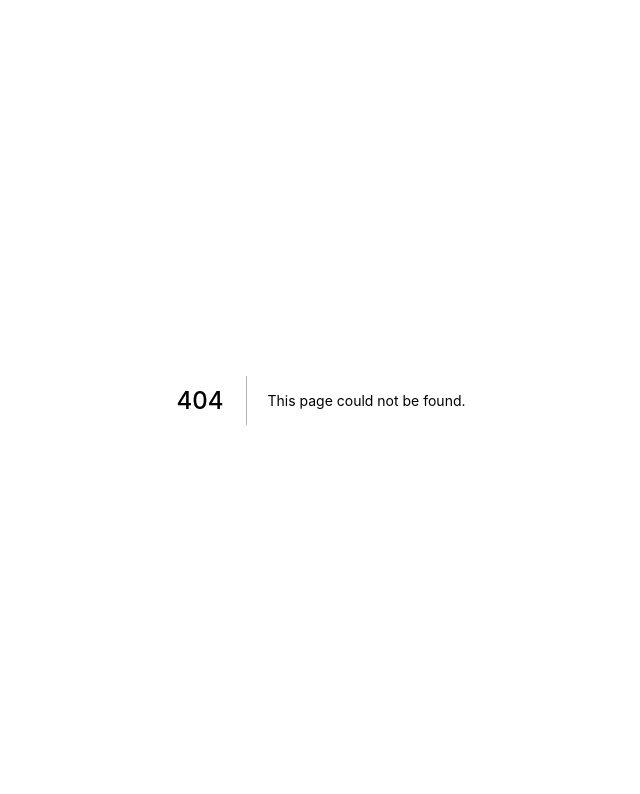
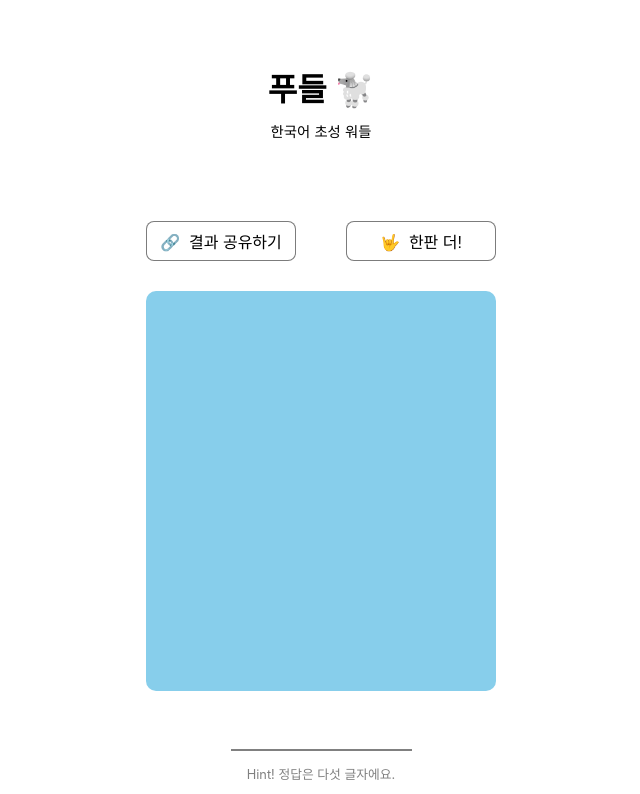
Before and after one commit to humonnom/DEV-BLOG, a Next.js app: page /poodle in a window 1280 px wide. Before the commit this address had no page. Shown: the top 794 px of the page, without its empty margins (319-959 px from the left). Built offline with nearby package versions, Linux system fonts and the light colour scheme.

Commit message:
[ 푸들 ] 초성으로 푸는 한글 워들 - 전체 구조 잡기 완료

```diff
--- a/components/Comp.js
+++ b/components/Comp.js
@@ -12,7 +12,11 @@ export const HeadConf = () => {
 };
 
 export const Footer = () => {
-  return <footer className={styles.footer}>footer</footer>;
+  return (
+    <footer className={styles.footer}>
+      만든이에게 박수 보내기&nbsp;&nbsp;<button>&nbsp;👏&nbsp;&nbsp;</button>
+    </footer>
+  );
 };
 
 export const Container = ({ contents }) => {
--- a/components/util.js
+++ b/components/util.js
@@ -1,4 +1,9 @@
 import { useMemo, useState } from "react";
+import styles from "../styles/Poodle.module.css";
+
+export function isKorean(value) {
+  return !value.match(/[^a-zA-Z0-9\p{Hangul}]/);
+}
 
 export function DesktopForm({ onSubmit }) {
   const [value, setValue] = useState("");
@@ -7,12 +12,14 @@ export function DesktopForm({ onSubmit }) {
 
   const message = useMemo(() => {
     console.log(value);
-    if (value.length > 5) {
-      return "다섯 글자가 넘었어요";
+    if (value.length > 0 && isKorean(value)) {
+      console.log("한국어가 아님");
+      return "Warning! 한글로 써주세요.";
     } else if (value.length < 5) {
-      return "아직 칸이 남았어요";
+      return "Hint! 정답은 다섯 글자에요.";
+    } else if (value.length === 5) {
+      return "맞았는지 볼까요?";
     }
-
     return "";
   }, [value]);
 
@@ -26,9 +33,15 @@ export function DesktopForm({ onSubmit }) {
             name="input"
             value={value}
             onChange={onChange}
+            onKeyDown={(event) => {
+              if (event.key === "Enter") {
+                onSubmit();
+              }
+            }}
+            maxLength={5}
           />
         </label>
-        <p>{message}</p>
+        <p className={styles.hint}>{message}</p>
         <button type="button" onClick={onSubmit}>
           제출
         </button>
--- /dev/null
+++ b/pages/poodle.js
@@ -0,0 +1,97 @@
+import { useEffect, useMemo, useState } from "react";
+import { Container } from "../components/Comp";
+import { DesktopForm } from "../components/util";
+import styles from "../styles/Poodle.module.css";
+
+function useCheck() {
+  const [isSuccess, setIsSuccess] = useState(null);
+  const [value, setValue] = useState("");
+  const [color, setColor] = useState(null);
+
+  const column = useMemo(() => {
+    if (value && color) {
+      return [
+        { value: "안", color: "yellow", row: 0, col: 0 },
+        { value: "녕", color: "yellow", row: 1, col: 0 },
+        { value: "하", color: "yellow", row: 2, col: 0 },
+        { value: "세", color: "yellow", row: 3, col: 0 },
+        { value: "요", color: "yellow", row: 4, col: 0 },
+      ];
+    }
+    return null;
+  }, [color, value]);
+
+  const check = (value, dest, parse) => {
+    setValue(value);
+    setColor([1, 1, 1, 1, 1]);
+    setIsSuccess(false);
+  };
+
+  return {
+    check,
+    isSuccess,
+    column,
+  };
+}
+
+function useGetBoard({ list }) {
+  const board = useMemo(
+    () =>
+      list.map((item, index) => (
+        <li key={index} className={styles.block}>
+          {item.value}
+        </li>
+      )),
+    [list]
+  );
+
+  return {
+    board,
+  };
+}
+
+export default function Poodle() {
+  const dest = "안녕하세요";
+  const parsed = "ㅇㄴㅎㅅㅇ";
+  const { column, check, isSuccess } = useCheck();
+  const [list, setList] = useState([]);
+  const { board } = useGetBoard({ list });
+
+  const onSubmit = (event) => {
+    event.preventDefault();
+    check(value, dest, parsed);
+  };
+
+  useEffect(() => {
+    if (column) {
+      setList(list.concat(column));
+    }
+  }, [column, setList]);
+
+  useEffect(() => {
+    if (list) {
+      console.log(list);
+    }
+  }, [list]);
+
+  const { value, comp } = DesktopForm({
+    onSubmit,
+  });
+
+  const Contents = (
+    <>
+      <h2 className={styles.title}>푸들 🐩</h2>
+      <p className={styles.desc}>한국어 초성 워들 </p>
+      <div className={styles.buttons}>
+        <button>🔗&nbsp;&nbsp;결과 공유하기</button>
+        <button type="button" onClick={() => window.location.assign("/poodle")}>
+          🤟&nbsp;&nbsp;한판 더!
+        </button>
+      </div>
+      <div className={styles.board}>{board}</div>
+      {!isSuccess && comp}
+      {isSuccess && <div>correct!</div>}
+    </>
+  );
+  return <Container contents={Contents} />;
+}
--- a/styles/Home.module.css
+++ b/styles/Home.module.css
@@ -10,7 +10,7 @@
   flex-direction: column;
   justify-content: center;
   align-items: center;
-  background-color: grey;
+  /* background-color: yellow; */
 }
 
 .main a {
--- /dev/null
+++ b/styles/Poodle.module.css
@@ -0,0 +1,50 @@
+.board {
+  display: flex;
+  justify-content: center;
+  align-items: center;
+  width: 350px;
+  min-height: 400px;
+  background-color: skyblue;
+  border-radius: 10px;
+  margin: 30px;
+}
+
+.buttons {
+  min-width: 350px;
+  display: flex;
+  justify-content: space-between;
+  align-items: center;
+}
+
+.buttons button {
+  /* box-shadow: 3px 0px 20px -5px rgba(0, 0, 0, 0.09); */
+  font-size: 1rem;
+  width: 150px;
+  height: 40px;
+}
+
+.title {
+  font-size: 2rem;
+  margin: 0;
+}
+
+.desc {
+  font-size: 0.9rem;
+  margin: 10px 0 80px 0;
+}
+
+/* Form */
+.hint {
+  color: grey;
+  font-size: 0.8rem;
+}
+
+.block {
+  display: inline-block;
+  text-align: center;
+  color: black;
+  padding: 10px;
+  background-color: white;
+  border-radius: 5px;
+  margin: 5px;
+}
--- a/styles/globals.css
+++ b/styles/globals.css
@@ -21,11 +21,25 @@ a {
 button {
   word-break: keep-all;
   background-color: white;
-  border: solid grey 0.1px;
-  border-radius: 5px;
+  border: solid rgba(101, 101, 101, 0.851) 0.4px;
+
+  border-radius: 8px;
   padding: 4px 10px;
 }
 
 p {
   word-break: keep-all;
 }
+
+input {
+  height: 30px;
+  border: none;
+  border-bottom: solid grey 2px;
+}
+
+input:focus {
+  outline: none;
+}
+input:-webkit-autofill {
+  -webkit-box-shadow: 0 0 0 1000px white inset;
+}
```
Also changed, not shown: pages/detail.js (+9 -16 lines), pages/index.js (+14 -25 lines), pages/instagram.js (+8 -16 lines), pages/wordle.js (deleted, +0 -75 lines), styles/wordle.module.css (deleted).
